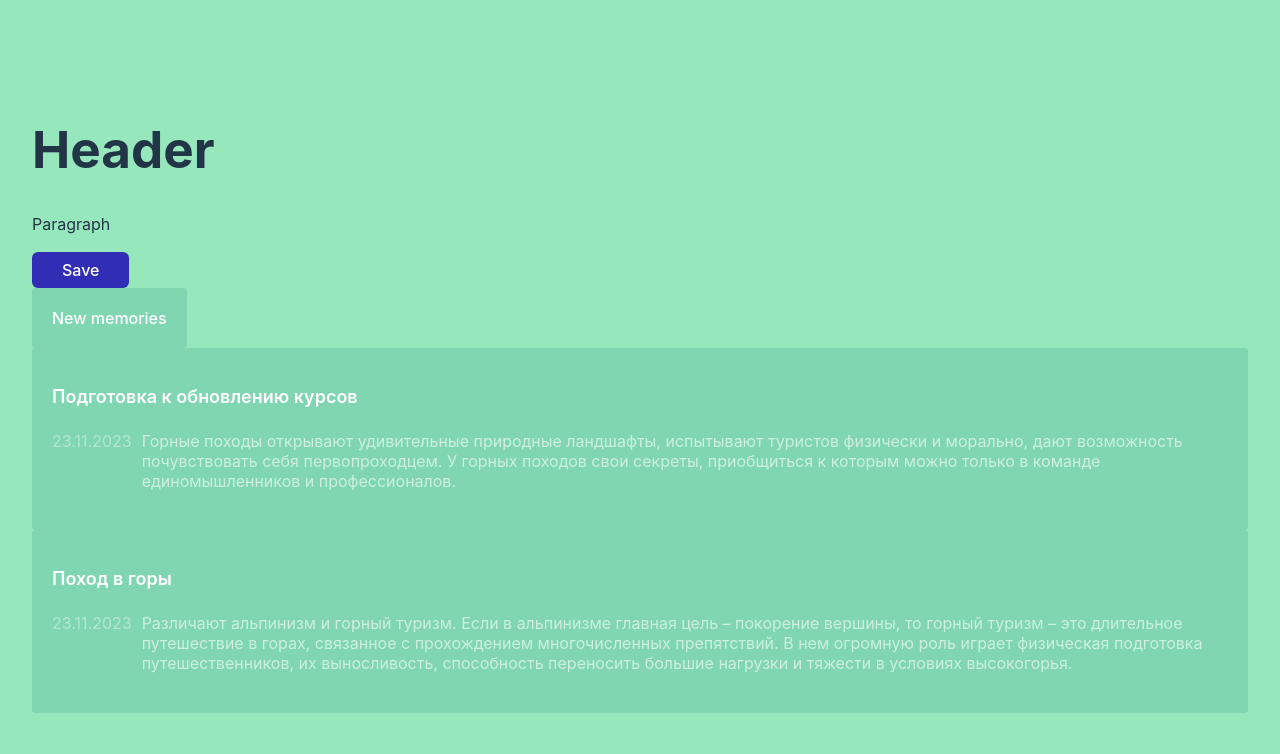
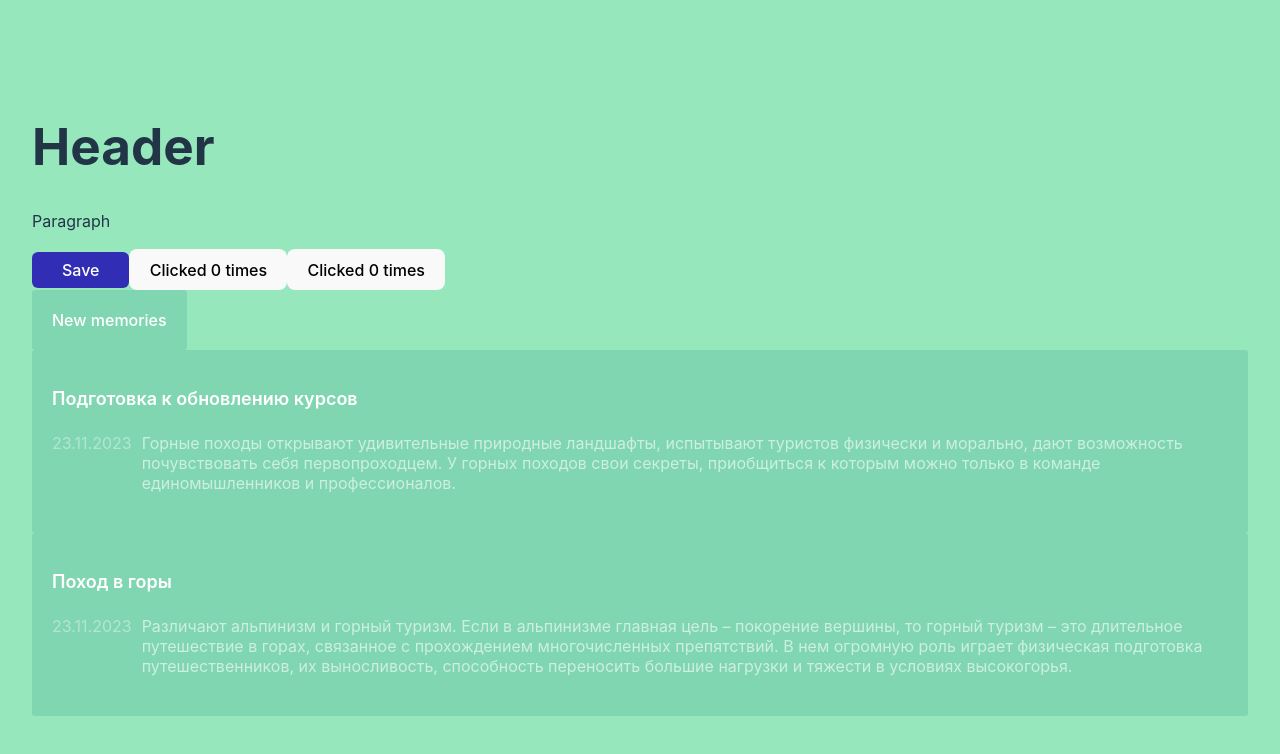
Before and after one commit to Khausta/react, a React (Vite) app: page / in a window 1280 px wide. Shown: the top 754 px of the page. Built offline with nearby package versions, Linux system fonts and the light colour scheme.

Commit message:
event handlers are added for example

```diff
--- a/src/App.jsx
+++ b/src/App.jsx
@@ -2,6 +2,7 @@ import './App.css';
 import Button from './components/Button/Button';
 import CardButton from './components/CardButton/CardButton';
 import JournalItem from './components/JournalItem/JournalItem';
+import ButtonCount from './components/ButtonCount/ButtonCount';
 
 function App() {
 
@@ -23,6 +24,8 @@ function App() {
 			<h1>Header</h1>
 			<p>Paragraph</p>
 			<Button/>
+			<ButtonCount/>
+			<ButtonCount/>
 			<CardButton>
         New memories
 			</CardButton>
--- /dev/null
+++ b/src/components/ButtonCount/ButtonCount.jsx
@@ -0,0 +1,17 @@
+import { useState } from 'react';
+
+function ButtonCount() {
+	const [count, setCount] = useState(0);
+
+	function counter() {
+		setCount(count + 1);
+	}
+
+	return (
+		<button onClick={counter}>
+            Clicked {count} times
+		</button>
+	);
+}
+
+export default ButtonCount;
```
Also changed, not shown: src/components/ButtonCount/ButtonCount.css (added).
